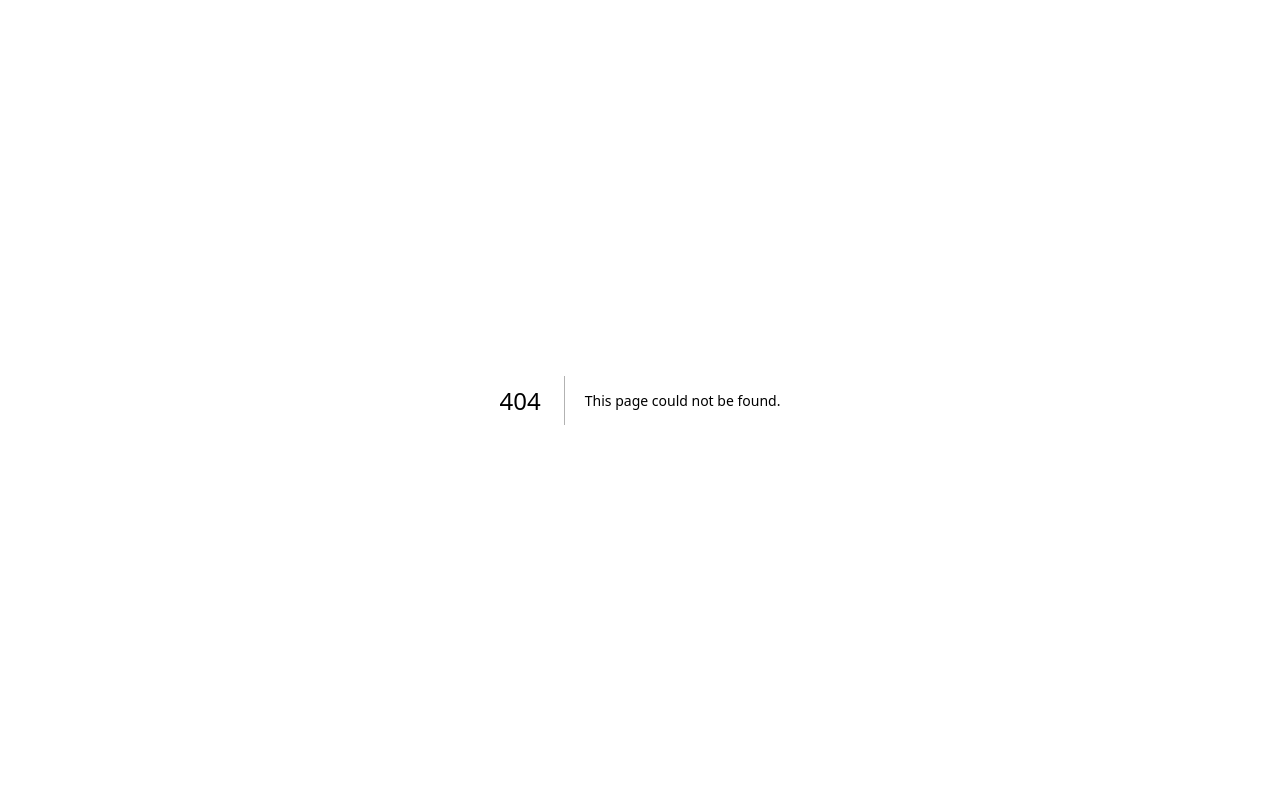
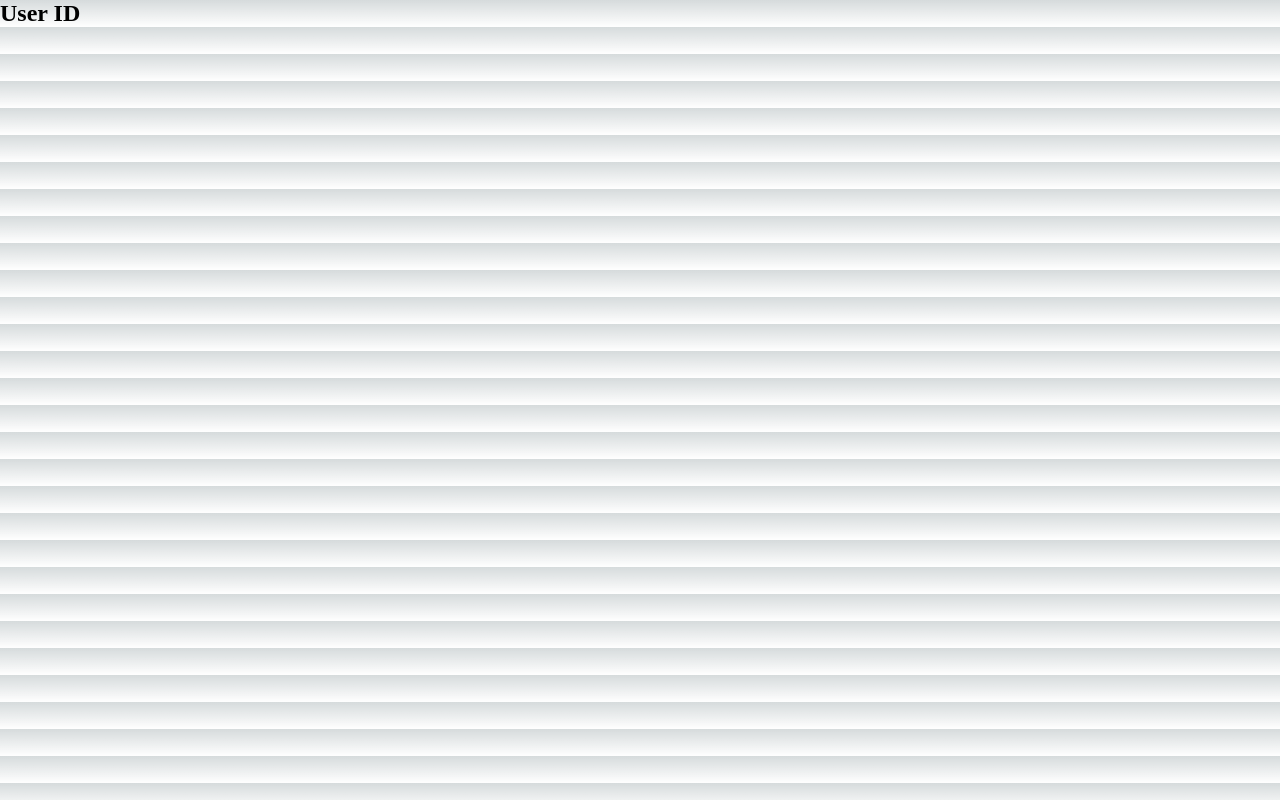
Before and after one commit to sajjad-10/practice-project-react-js, a Next.js app in the folder next-crash-app/: page /users/1 in a window 1280 px wide. Before the commit this address had no page. Built offline with nearby package versions, Linux system fonts and the light colour scheme.

Commit message:
dynamic routes

```diff
--- /dev/null
+++ b/next-crash-app/pages/users/[id].js
@@ -0,0 +1,9 @@
+const userId = () => {
+    return (
+        <div>
+            <h2>User ID</h2>
+        </div>
+    );
+};
+
+export default userId;
```
